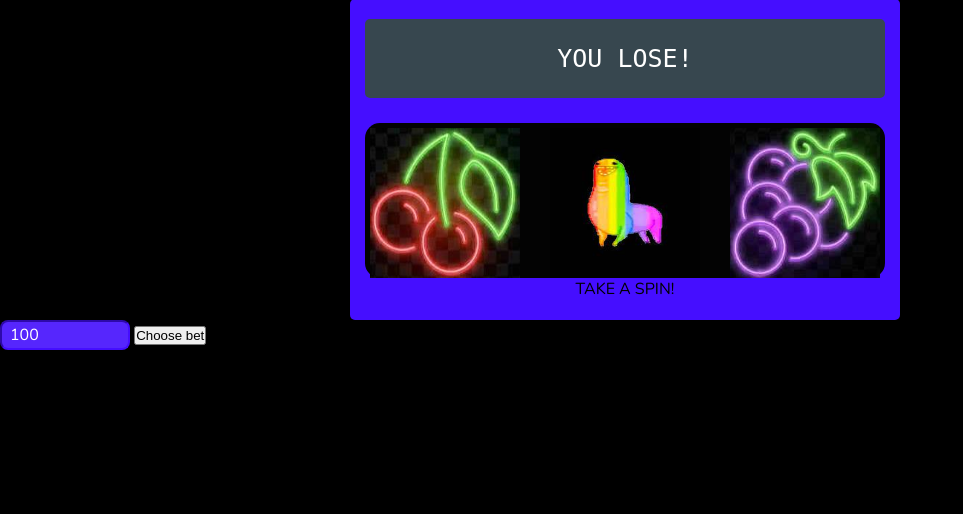
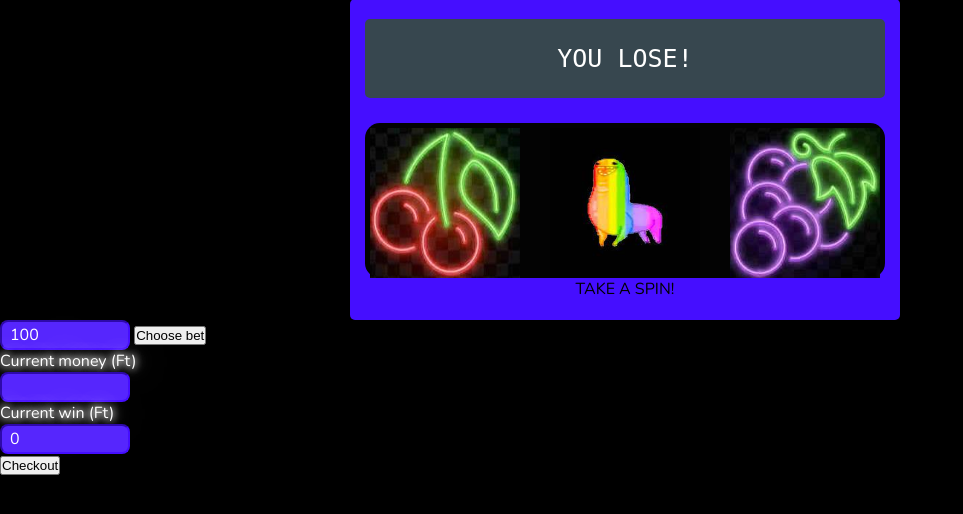
Before and after one commit to CodecoolGlobal/freestyle-javascript-game-javascript-pappbence15, a Flask app: template templates/game.html in a window 1280 px wide. Shown: the part 212-726 px from the top of the page, without its empty margins (0-963 px from the left). Run offline with Flask 2, Linux system fonts and the light colour scheme; the template is opened without the code that fills it, so the values that code supplies are empty.

Commit message:
Added checkout function

```diff
--- a/server.py
+++ b/server.py
@@ -62,7 +62,9 @@ def user_page(username):
 @app.route("/game")
 def game():
     if "username" in session:
-        return render_template("game.html")
+        username = session["username"]
+        user_details = user_handler.get_users_details(username)[0]
+        return render_template("game.html", user_details=user_details)
     else:
         biggest_wins = user_handler.get_biggest_wins()
         return render_template("index.html", not_logged_in=True, session=session, biggest_wins=biggest_wins)
@@ -73,6 +75,20 @@ def rules():
     return render_template("rules.html")
 
 
+@app.route("/checkout", methods=["GET", "POST"])
+def checkout():
+    if request.method == "POST":
+        username = session["username"]
+        user_details = user_handler.get_users_details(username)[0]
+        new_balance = request.form['balance']
+        if int(request.form["current_win"]) > int(user_details["biggest_win"]):
+            biggest_win = int(request.form["current_win"])
+        else:
+            biggest_win = int(user_details["biggest_win"])
+        user_handler.checkout(new_balance, biggest_win, session["username"])
+
+        return redirect(url_for("hello"))
+
 if __name__ == '__main__':
     app.run(
         debug=True,
--- a/templates/game.html
+++ b/templates/game.html
@@ -22,9 +22,16 @@
             </section>
         <section id="take_spin">TAKE A SPIN!</section>
         </main>
-        <form action="/game">
-            <input type="number" min="100" step="50" id="bet-selector" placeholder="100">
+        <form action="/game" method="post">
+            <input type="number" min="100" step="50" id="bet-selector" value="100">
             <button type="submit">Choose bet</button>
+        </form>
+        <form action="/checkout" method="post">
+            <label for="balance" style="color: white">Current money (Ft)</label><br>
+                <input type="number" id="balance" name="balance" value="{{user_details.balance}}"><br>
+            <label for="current_win" style="color: white">Current win (Ft)</label><br>
+                <input type="number" id="current_win" name="current_win" value="0"><br>
+            <button type="submit">Checkout</button>
         </form>
     {% endblock %}
 
```
Also changed, not shown: user_handler.py (+11 -1 lines).
